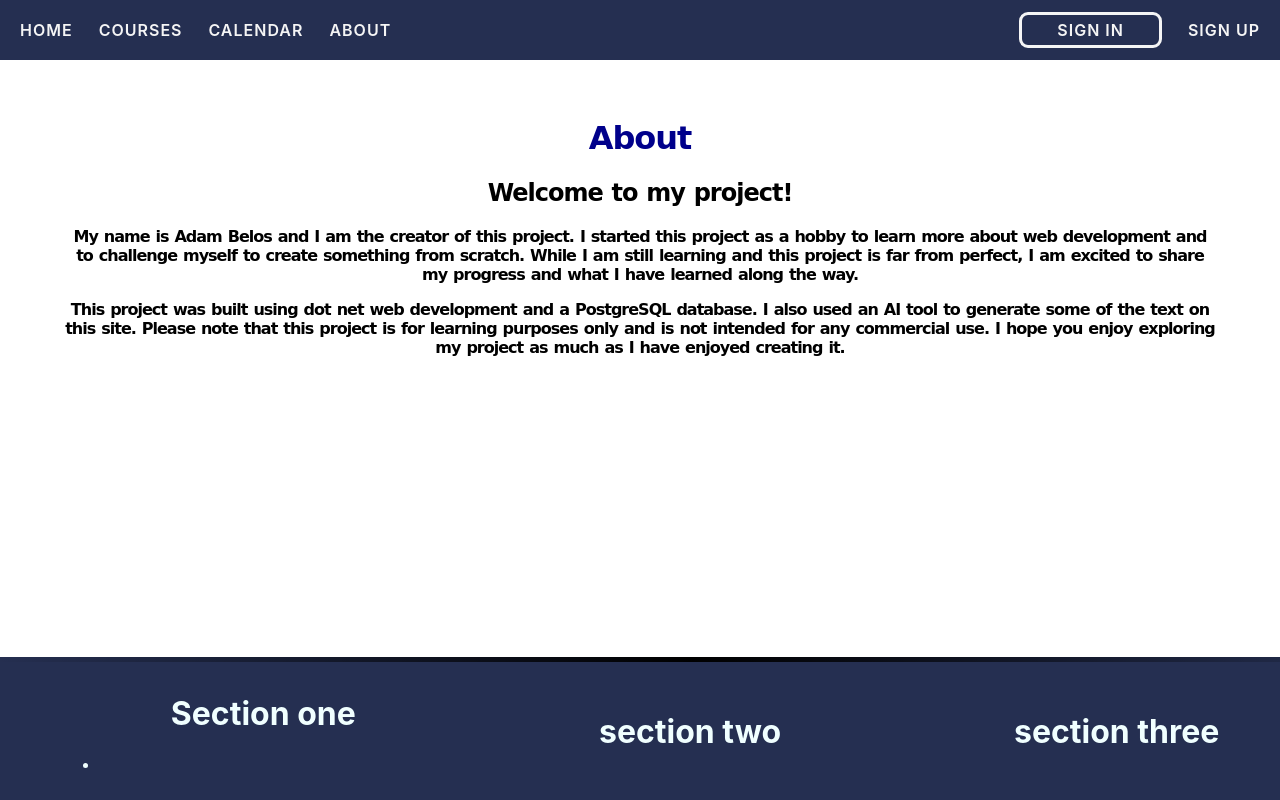
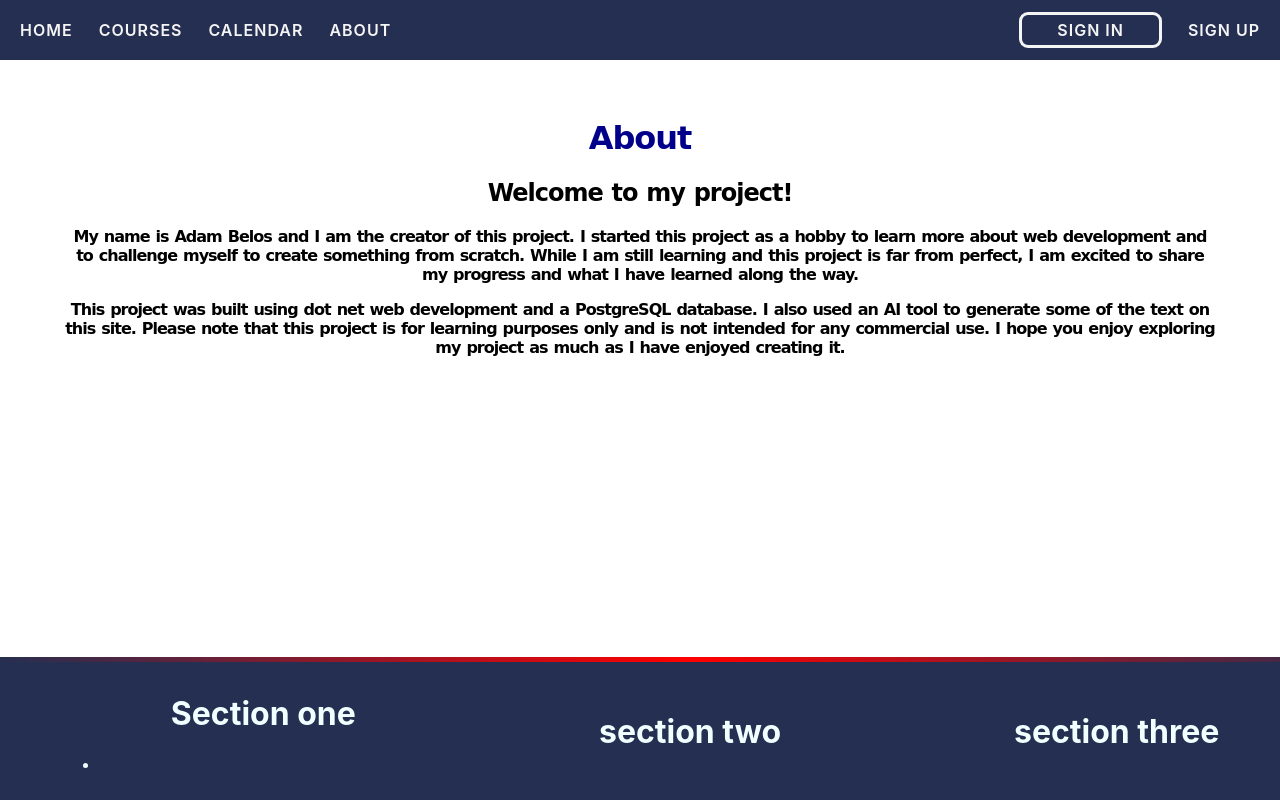
Before and after one commit to OscarwOw/FitnessReservationSystemReact, a React (Create React App) app: page /about in a window 1280 px wide. Shown: the top 800 px of the page. Built offline with nearby package versions, Linux system fonts and the light colour scheme.

Commit message:
adding fa to footer

```diff
--- a/src/components/layout/Footer.module.css
+++ b/src/components/layout/Footer.module.css
@@ -12,7 +12,7 @@
     flex-wrap: wrap;
     bottom: 0;
     border-top: 5px solid;
-    border-image: linear-gradient(to right, transparent, black, transparent) 5;
+    border-image: linear-gradient(to right, transparent, red, transparent) 5;
     color: azure;
     background-color: rgba(37, 47, 81, 1);
   }
@@ -22,3 +22,9 @@
     text-align: center;
     margin: 10px;
   }
+  .social{
+    display: flex;
+    flex-direction: row;
+    list-style: none;
+    gap: 40px;
+  }
```
